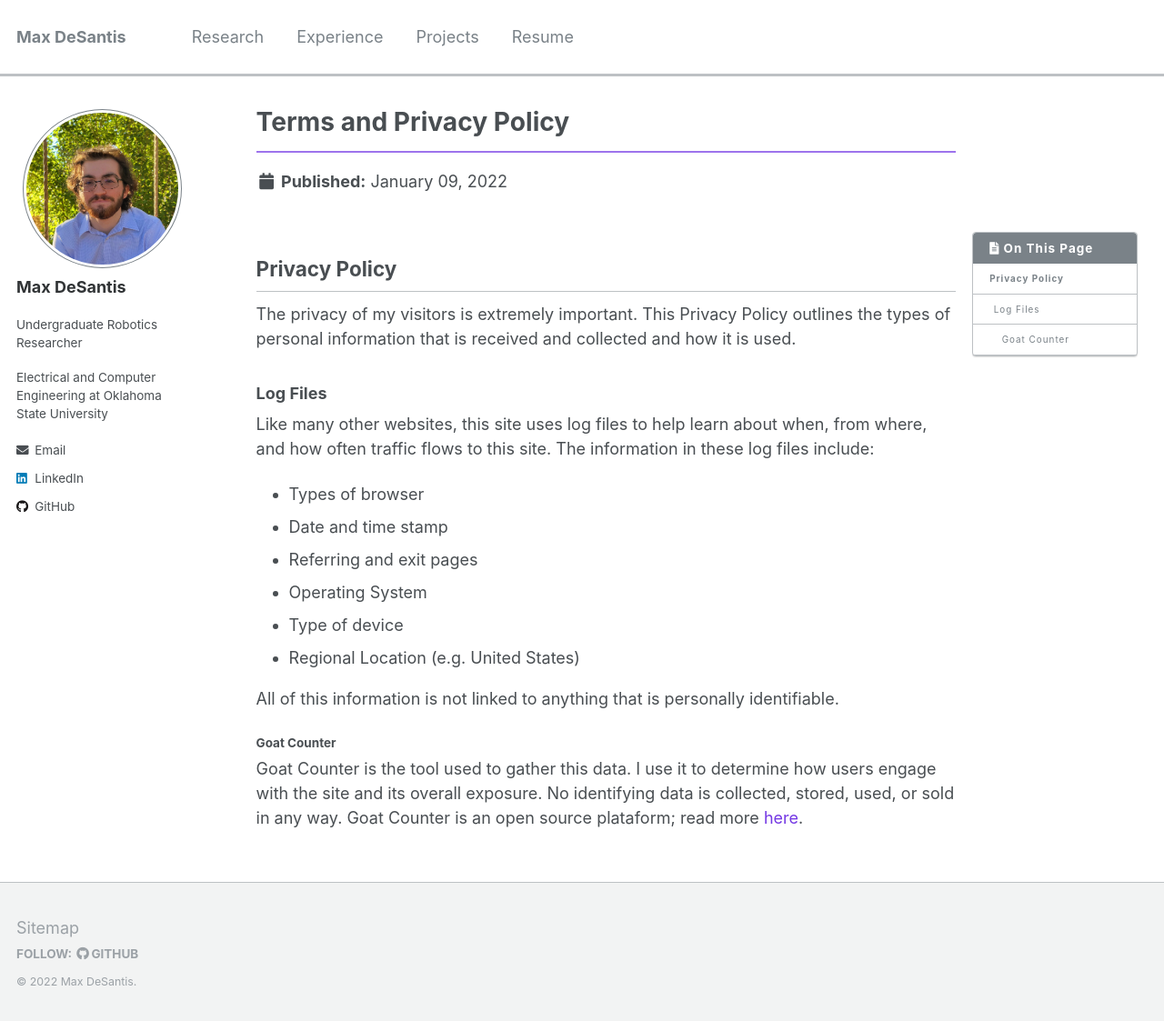
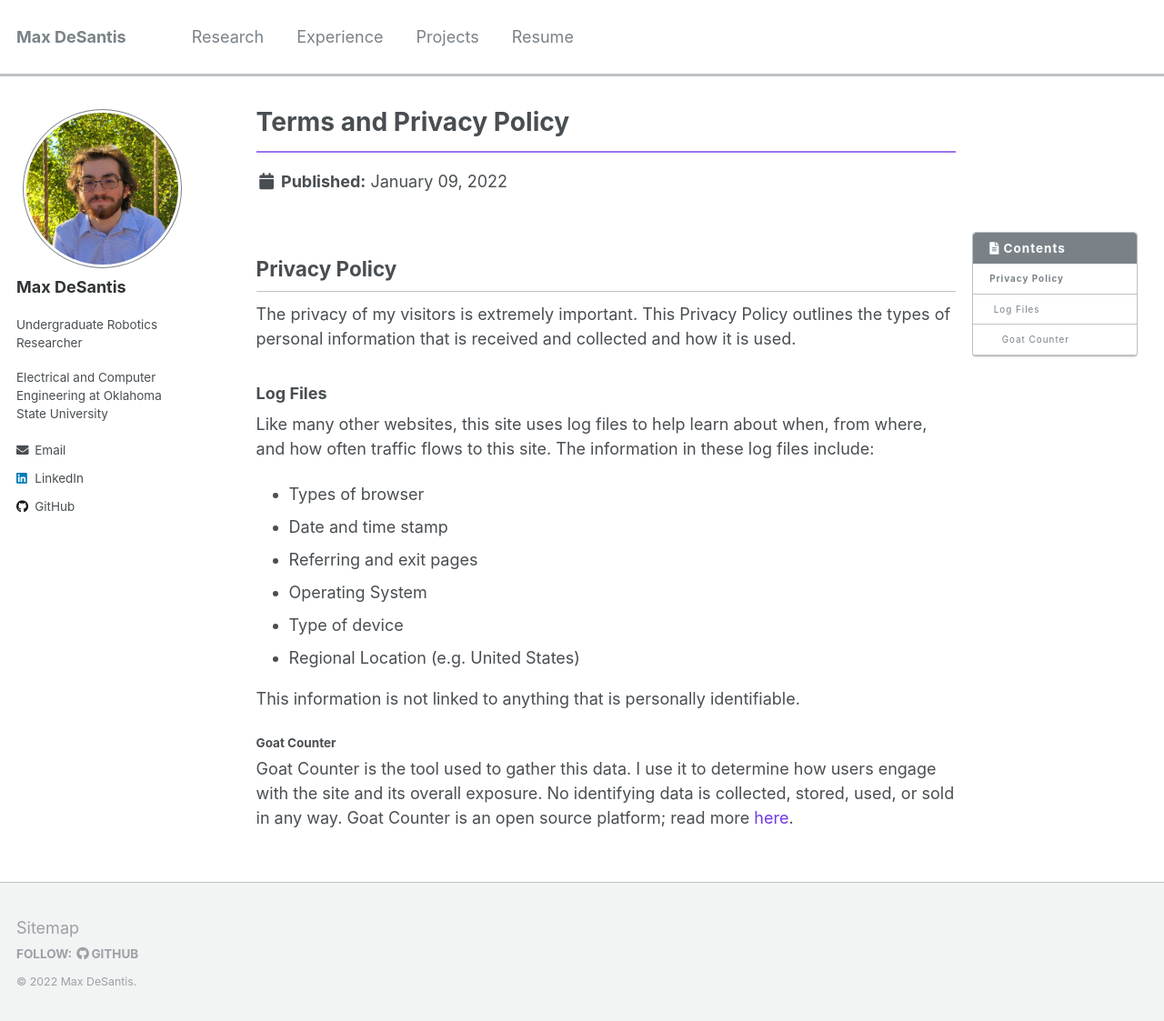
Before and after one commit to MaxDeSantis/MaxDeSantis.github.io, a Jekyll site: the page built from _pages/terms.md, in a window 1280 px wide and 1125 px high. Shown: the whole window at 91% size. Built offline with Jekyll 4.4.1, drawn with Linux system fonts in a browser that asks for light colours.

Commit message:
formatting improvements

```diff
--- a/_data/ui-text.yml
+++ b/_data/ui-text.yml
@@ -8,7 +8,7 @@ en: &DEFAULT_EN
   pagination_next            : "Next"
   breadcrumb_home_label      : "Home"
   breadcrumb_separator       : "/"
-  toc_label                  : "On This Page"
+  toc_label                  : "Contents"
   ext_link_label             : "Direct Link"
   less_than                  : "less than"
   minute_read                : "minute read"
--- a/_includes/masthead.html
+++ b/_includes/masthead.html
@@ -4,7 +4,7 @@
   <div class="masthead__inner-wrap">
     <div class="masthead__menu">
       <nav id="site-nav" class="greedy-nav">
-        <button><div class="navicon"></div></button>
+        <!-- <button><div class="navicon"></div></button> -->
         <ul class="visible-links">
           <li class="masthead__menu-item masthead__menu-item--lg"><a href="{{ base_path }}/">{{ site.title }}</a></li>
           {% for link in site.data.navigation.main %}
@@ -16,7 +16,7 @@
             <li class="masthead__menu-item"><a href="{{ domain }}{{ link.url }}">{{ link.title }}</a></li>
           {% endfor %}
         </ul>
-        <ul class="hidden-links hidden"></ul>
+        <!-- <ul class="hidden-links hidden"></ul> -->
       </nav>
     </div>
   </div>
--- a/_pages/terms.md
+++ b/_pages/terms.md
@@ -22,8 +22,8 @@ Like many other websites, this site uses log files to help learn about when, fro
 * Type of device
 * Regional Location (e.g. United States)
 
-All of this information is not linked to anything that is personally identifiable.
+This information is not linked to anything that is personally identifiable.
 
 #### Goat Counter
 
-Goat Counter is the tool used to gather this data. I use it to determine how users engage with the site and its overall exposure. No identifying data is collected, stored, used, or sold in any way. Goat Counter is an open source plataform; read more [here](https://www.goatcounter.com/).
+Goat Counter is the tool used to gather this data. I use it to determine how users engage with the site and its overall exposure. No identifying data is collected, stored, used, or sold in any way. Goat Counter is an open source platform; read more [here](https://www.goatcounter.com/).
```
Also changed, not shown: _experience/coral.md (+5 -4 lines), _pages/404.md (+1 -1 lines), _pages/about.md (+2 -2 lines).
